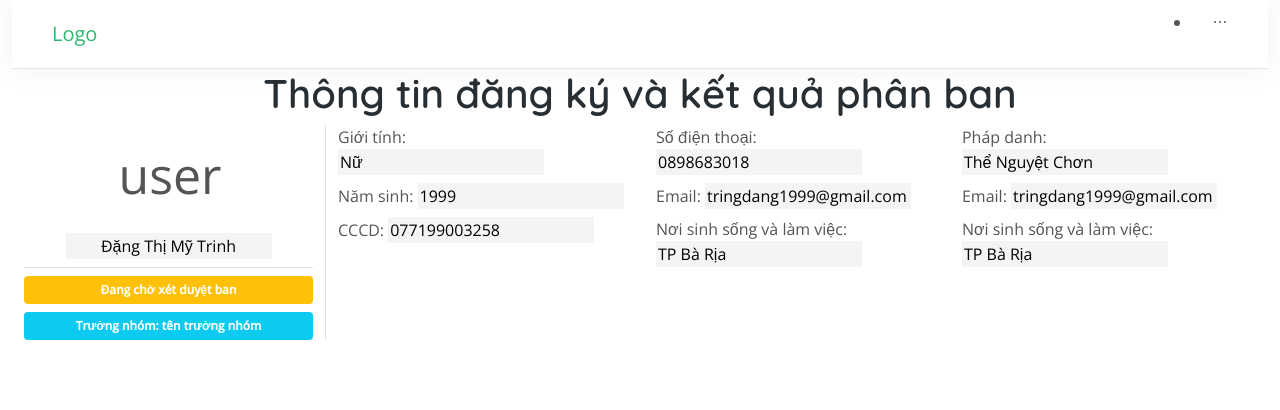
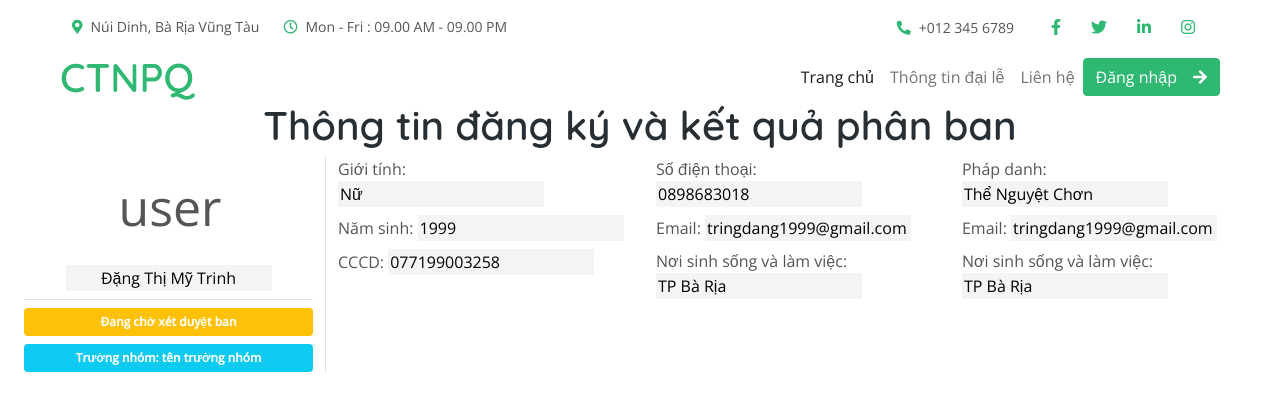
Before and after one commit to hatbuiinho/dkdl, a React (Vite) app: page /register-info in a window 1280 px wide. Shown: the top 410 px of the page. Built offline with nearby package versions, Linux system fonts and the light colour scheme.

Commit message:
reactor header

```diff
--- a/src/component/Common/Header/TopNavbar.jsx
+++ b/src/component/Common/Header/TopNavbar.jsx
@@ -36,7 +36,7 @@ export const TopNavbar = () => {
       </nav>
       {/* <!-- Navbar End --> */}
       {/* Navbar ant start */}
-      <div className="nav-container">
+      {/* <div className="nav-container">
         <div>
           <p>Home</p>
         </div>
@@ -56,7 +56,7 @@ export const TopNavbar = () => {
             </Menu.Item>
           </Menu>
         </div>
-      </div>
+      </div> */}
       {/* Navbar ant end */}
     </>
   );
--- a/src/component/Common/Header/index.jsx
+++ b/src/component/Common/Header/index.jsx
@@ -8,9 +8,9 @@ import { TopNavbar } from './TopNavbar';
 export const Header = () => {
   return (
     <>
-      {/* <Topbar /> */}
-      {/* <TopNavbar /> */}
-      <Navbar />
+      <Topbar />
+      <TopNavbar />
+      {/* <Navbar /> */}
     </>
   );
 };
--- a/src/routes/index.jsx
+++ b/src/routes/index.jsx
@@ -21,7 +21,7 @@ const ROUTES = [
     path: '/festival',
     needAuth: false,
     component: Festival,
-    layout: FestivalLayout,
+    layout: HomeLayout,
   },
   {
     key: 'REGISTER_INFO',
```
